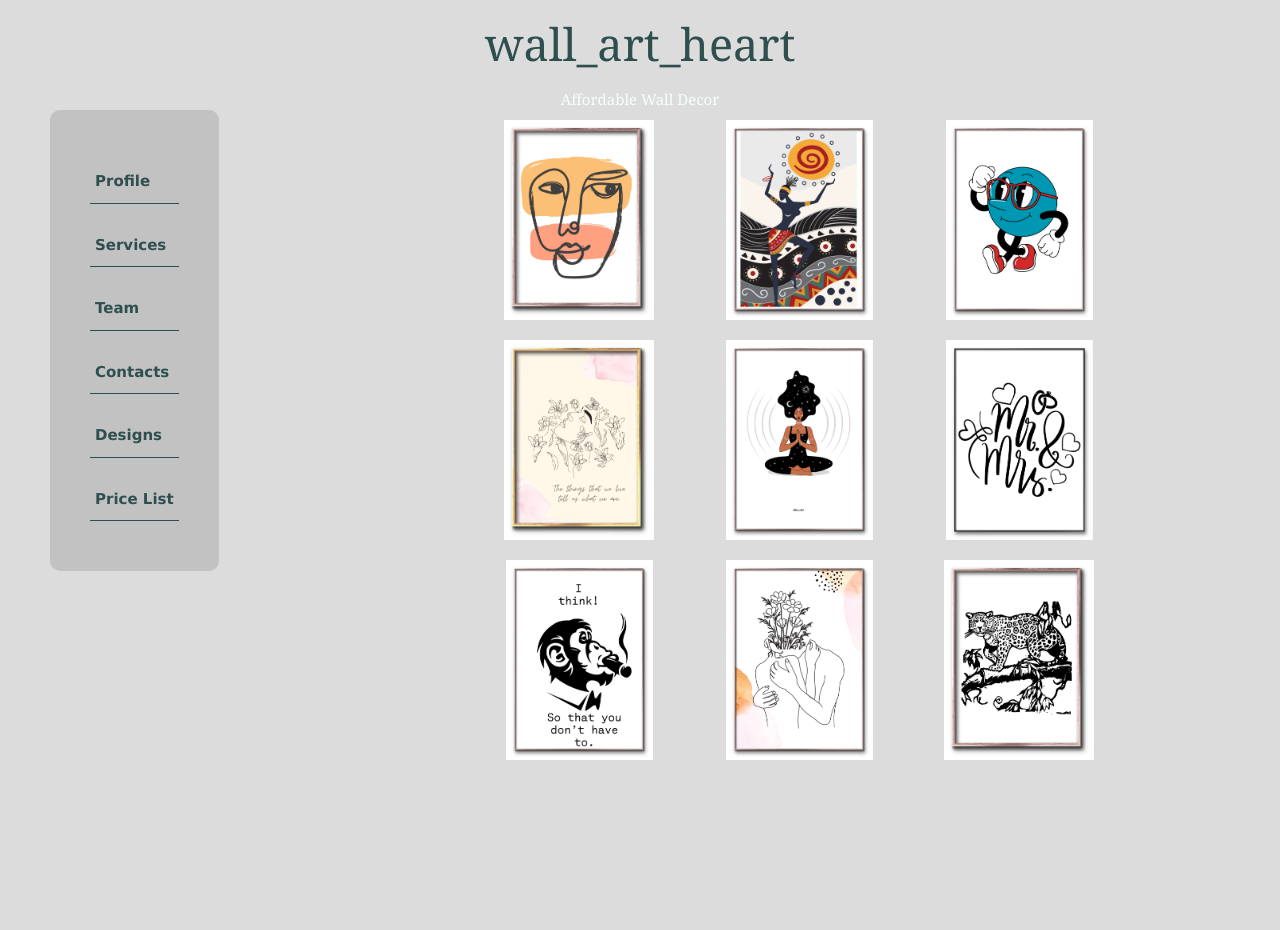
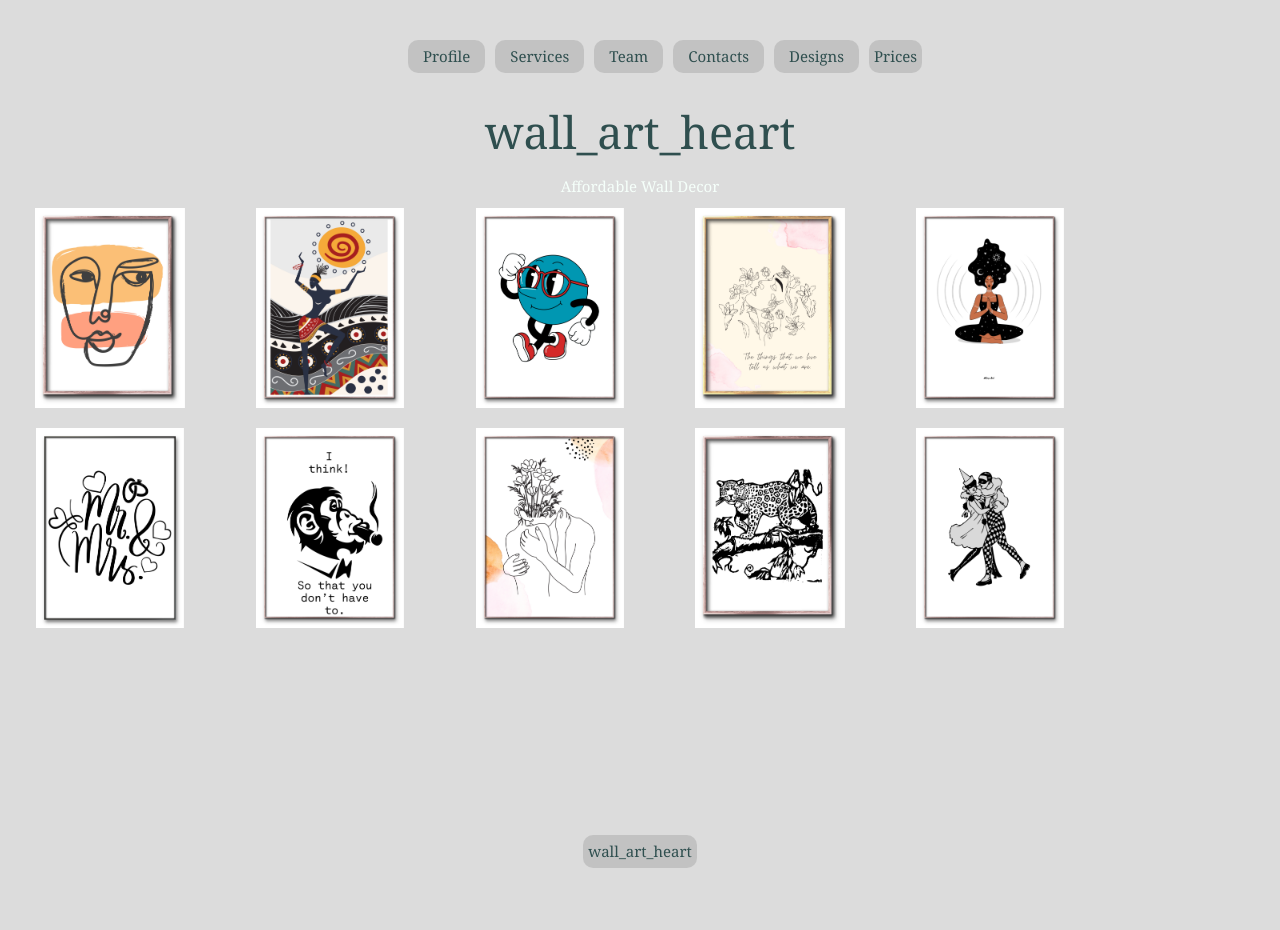
Before and after one commit to Genevive-Mbesi/ArtHub_Ke, a React (Create React App) app in the folder mbesiart/: page / in a window 1280 px wide. Shown: the top 930 px of the page. Built offline with nearby package versions, Linux system fonts and the light colour scheme.

Commit message:
complete

```diff
--- a/mbesiart/src/components/contacts.jsx
+++ b/mbesiart/src/components/contacts.jsx
@@ -2,6 +2,7 @@ import React from 'react';
 import assets from '../assets/designs.png';
 import { AiFillInstagram, AiFillMail, AiOutlineWhatsApp } from 'react-icons/ai';
 import Footer from './footer';
+import { Link } from 'react-router-dom';
 
 const Contacts = React.forwardRef((props, ref) => {
   const bodyStyle = {
@@ -11,7 +12,7 @@ const Contacts = React.forwardRef((props, ref) => {
     backgroundSize: 'cover',
     margin: 0,
     padding: 0,
-    minHeight: '100vh', // Using minHeight to ensure the content is centered vertically
+    minHeight: '100vh',
     display: 'flex',
     flexDirection: 'column',
     alignItems: 'center',
@@ -21,7 +22,7 @@ const Contacts = React.forwardRef((props, ref) => {
     width: '460px',
     height: '460px',
     objectFit: 'contain',
-    marginBottom: '20px', // Added margin for spacing
+    marginBottom: '20px',
   };
 
   const content = {
@@ -30,7 +31,7 @@ const Contacts = React.forwardRef((props, ref) => {
     fontSize: '2em',
     color: 'DarkSlateGrey',
     fontFamily: 'Georgia, serif',
-    textAlign: 'center', // Center text for responsiveness
+    textAlign: 'center',
   };
 
   const subcontent = {
@@ -40,12 +41,30 @@ const Contacts = React.forwardRef((props, ref) => {
     color: 'DarkSlateGrey',
     fontFamily: 'Georgia, serif',
     alignItems: 'center',
-    textAlign: 'center', // Center text for responsiveness
+    textAlign: 'center',
+  };
+  const itemStyle = {
+    padding: '5px',
+    marginBottom: '10px',
+    color: 'DarkSlateGrey',
+    cursor: 'pointer',
+    backgroundColor: 'rgba(169, 169, 169, 0.5)',
+    borderRadius: '10px',
+    margin: '3%',
+    alignItems: 'center',
+    justifyContent: 'center',
+    fontFamily: 'Georgia, serif',
+
   };
 
   return (
     <div ref={ref}>
       <div style={bodyStyle}>
+      <h1 style={itemStyle}>
+          <Link to="/">
+            wall_art_heart
+          </Link>
+        </h1>
         <img src={assets} alt='profile' className='w-80 h-30 overflow-hidden container' style={profileimage} />
         <h1 style={content}>
           To Choose From Our Endless designs<br />
@@ -56,7 +75,8 @@ const Contacts = React.forwardRef((props, ref) => {
           <span className='text-gray-500'>Contact us below:</span>
         </h1>
         <h2 className='flex gap-5 text-3xl pt-10' style={subcontent}>
-          <a href='https://wa.me/+254745052800' target='_blank'>
+        <a href='https://wa.me/+254745052800' target='_blank' rel='noreferrer'>
+
             <AiOutlineWhatsApp />
           </a>
           <a href='https://www.instagram.com/wall_art_heart?igsh=OHk4bmZrb3RkcjVy'>
--- a/mbesiart/src/components/home.jsx
+++ b/mbesiart/src/components/home.jsx
@@ -10,6 +10,7 @@ import thorny from '../assets/thorny.jpg';
 import wild from '../assets/wild.jpg';
 import cartoon from '../assets/cartoon.jpg';
 import Services from './services';
+import crazycouple from '../assets/crazycouple.jpg'
 
 const Home = React.forwardRef((props, ref) => {
 
@@ -56,10 +57,6 @@ const Home = React.forwardRef((props, ref) => {
     display: 'flex',
     justifyContent: 'flex-start',
     flexWrap: 'wrap',
-
-  };
-  const navContainer = {
-    display: 'flex',
   };
 
   const imageStyle = {
@@ -73,10 +70,9 @@ const Home = React.forwardRef((props, ref) => {
     <div ref={ref} style={bodyStyle}>
       <div style={containerStyle}>
         <div style={contentStyle}>
+        <Navigation/>
           <h1 style={heading}>wall_art_heart</h1>
           <h1 style={subheading}>Affordable Wall Decor</h1>
-          <div style={navContainer}>
-          <Navigation/>
           <div style={imageContainer}>
             <img src={abstract} alt="abstract" style={imageStyle} />
             <img src={african} alt="african" style={imageStyle} />
@@ -87,13 +83,13 @@ const Home = React.forwardRef((props, ref) => {
             <img src={think} alt="think" style={imageStyle} />
             <img src={thorny} alt="thorny" style={imageStyle} />
             <img src={wild} alt="wild" style={imageStyle} />
+            <img src={crazycouple} alt="crazy couple" style={imageStyle} />
           </div>
           </div>
         </div>
         <Services/>
 
       </div>
-    </div>
   );
 });
 
--- a/mbesiart/src/components/listings.jsx
+++ b/mbesiart/src/components/listings.jsx
@@ -1,5 +1,6 @@
 import React from 'react';
 import Footer from './footer';
+import { Link } from 'react-router-dom';
 
 const Listings = React.forwardRef((props, ref) => {
   const bodyStyle = {
@@ -33,10 +34,29 @@ const Listings = React.forwardRef((props, ref) => {
     textAlign: 'center', // Center text for responsiveness
     fontFamily: 'Georgia, serif',
   };
+  const itemStyle = {
+    padding: '5px',
+    marginBottom: '10px',
+    color: 'DarkSlateGrey',
+    cursor: 'pointer',
+    backgroundColor: 'rgba(169, 169, 169, 0.5)',
+    borderRadius: '10px',
+    margin: '3%',
+    alignItems: 'center',
+    justifyContent: 'center',
+    fontFamily: 'Georgia, serif',
+
+  };
+
 
   return (
     <div ref={ref}>
       <div style={bodyStyle}>
+      <h1 style={itemStyle}>
+          <Link to="/">
+            wall_art_heart
+          </Link>
+        </h1>
         <h1 style={subheading}>Art is a friendly way of expressing our imagination,<br></br>
           It speaks a lot about our world and our lives.
         </h1>
--- a/mbesiart/src/components/navigationbar.jsx
+++ b/mbesiart/src/components/navigationbar.jsx
@@ -1,69 +1,85 @@
-import React, {useState } from 'react';
-import {Link} from "react-router-dom";
+import React, { useState } from 'react';
+import { Link } from 'react-router-dom';
 
 const Navigation = () => {
-
   const [showPrices, setShowPrices] = useState(false);
 
   const togglePrices = () => {
     setShowPrices(!showPrices);
   };
 
+  const headingStyle = {
+    padding: '10px',
+    paddingBottom: '10px',
+    fontWeight: '300',
+    marginBottom: '10px',
+    color: 'DarkSlateGrey',
+    cursor: 'pointer',
+    fontFamily: 'Georgia, serif',
+  };
 
-  const headingStyle = {
-    padding: '20px 5px',
-    borderBottom:'1px solid DarkSlateGrey',
-    paddingBottom: '10px',
-    fontWeight: '600',
+  const itemStyle = {
+    padding: '5px',
     marginBottom: '10px',
-    fontSize: '1em',
-    color:'DarkSlateGrey',
+    color: 'DarkSlateGrey',
     cursor: 'pointer',
+    backgroundColor: 'rgba(169, 169, 169, 0.5)',
+    borderRadius: '10px',
+    margin: '5px',
+    alignItems: 'center',
+    justifyContent: 'center',
+    fontFamily: 'Georgia, serif',
 
   };
+
   const containerStyle = {
-    display: 'inline-block',
-    backgroundColor: 'rgba(169, 169, 169, 0.5)',
-    padding: '40px',
+    display: 'flex',
+    padding: '5px',
     borderRadius: '10px',
+    alignItems: 'center',
+    justifyContent: 'center',
+    paddingTop: '30px',
+    margin: '5px',
   };
 
+
   return (
-
-       <nav style={{ width: '80%', maxWidth: '600px',marginLeft: '50px' }}>
+    <nav style={{ width: '80%', maxWidth: '600px', marginLeft: '50px' }}>
       <ul style={containerStyle}>
-        <li style={headingStyle}>
-        <Link to='/profile'>
+        <li style={itemStyle}>
+          <Link to="/profile" style={headingStyle}>
             Profile
           </Link>
         </li>
-          <li style={headingStyle}>
-        <Link to='/services'>
+        <li style={itemStyle}>
+          <Link to="/services" style={headingStyle}>
             Services
           </Link>
         </li>
-          <li style={headingStyle}>
-        <Link to='/listings'>
+        <li style={itemStyle}>
+          <Link to="/listings" style={headingStyle}>
             Team
           </Link>
         </li>
-          <li style={headingStyle}>
-        <Link to='/contacts'>
+        <li style={itemStyle}>
+          <Link to="/contacts" style={headingStyle}>
             Contacts
           </Link>
         </li>
-          <li style={headingStyle}>
-          <a href= 'https://www.instagram.com/wall_art_heart?igsh=OHk4bmZrb3RkcjVy'> Designs </a>
+        <li style={itemStyle}>
+          <a href="https://www.instagram.com/wall_art_heart?igsh=OHk4bmZrb3RkcjVy" style={headingStyle}>
+            Designs
+          </a>
         </li>
         <li>
           {/* Button to toggle price display */}
-           <div style={headingStyle} onClick={togglePrices}>
-            {showPrices ? 'Hide Prices' : 'Price List'}
+          <div style={itemStyle} onClick={togglePrices}>
+            {showPrices ? 'Hide Prices' : 'Prices'}
           </div>
 
           {/* Display prices when showPrices is true */}
           {showPrices && (
-            <div style={headingStyle}>
+            <div style={itemStyle}>
               <p>A3 - Ksh 1550</p>
               <p>A4 - Ksh 550</p>
               <p>A5 - Ksh 450</p>
@@ -73,7 +89,6 @@ const Navigation = () => {
         </li>
       </ul>
     </nav>
-
   );
 };
 
--- a/mbesiart/src/components/profile.jsx
+++ b/mbesiart/src/components/profile.jsx
@@ -1,6 +1,8 @@
 import React from 'react';
 import assets from '../assets/profile.jpg';
 import Footer from './footer';
+import { Link } from 'react-router-dom';
+
 
 const Profile = React.forwardRef((props, ref) => {
   const bodyStyle = {
@@ -41,10 +43,29 @@ const Profile = React.forwardRef((props, ref) => {
     fontFamily: 'Georgia, serif',
     textAlign: 'center', // Center text for responsiveness
   };
+  const itemStyle = {
+    padding: '5px',
+    marginBottom: '10px',
+    color: 'DarkSlateGrey',
+    cursor: 'pointer',
+    backgroundColor: 'rgba(169, 169, 169, 0.5)',
+    borderRadius: '10px',
+    margin: '3%',
+    alignItems: 'center',
+    justifyContent: 'center',
+    fontFamily: 'Georgia, serif',
+
+  };
+
 
   return (
     <div ref={ref}>
       <div style={bodyStyle}>
+      <h1 style={itemStyle}>
+          <Link to="/">
+            wall_art_heart
+          </Link>
+        </h1>
         <img src={assets} alt="profile" className='w-80 h-30 overflow-hidden container' style={profileimage} />
         <h1 style={content}>WALLS THAT MAKE <br /> YOU WANT TO STAY</h1>
         <h2 style={subcontent}>Our specially designed Wall Art is created to<br />
--- a/mbesiart/src/components/services.jsx
+++ b/mbesiart/src/components/services.jsx
@@ -4,6 +4,7 @@ import personalize from '../assets/personalize.jpg';
 import office from '../assets/office.jpg';
 import vibrance from '../assets/vibrance.jpg';
 import Footer from './footer';
+import { Link } from 'react-router-dom';
 
 const Services = React.forwardRef((props, ref) => {
   const bodyStyle = {
@@ -17,8 +18,7 @@ const Services = React.forwardRef((props, ref) => {
     display: 'flex',
     flexDirection: 'column',
     alignItems: 'center',
-    justifyContent: 'center', // Center content vertically
-    alignItems: 'center',
+    justifyContent: 'center',
   };
 
   const contentContainer = {
@@ -54,14 +54,33 @@ const Services = React.forwardRef((props, ref) => {
     marginBottom: '10px',
     borderBottom: '2px solid DarkSlateGrey',
   };
+  const itemStyle = {
+    padding: '5px',
+    marginBottom: '10px',
+    color: 'DarkSlateGrey',
+    cursor: 'pointer',
+    backgroundColor: 'rgba(169, 169, 169, 0.5)',
+    borderRadius: '10px',
+    margin: '3%',
+    alignItems: 'center',
+    justifyContent: 'center',
+    fontFamily: 'Georgia, serif',
+
+  };
+
 
   return (
     <div ref={ref}>
       <div style={bodyStyle}>
+      <h1 style={itemStyle}>
+          <Link to="/">
+            wall_art_heart
+          </Link>
+        </h1>
         <h1 style={heading}>What We Offer</h1>
         <div style={contentContainer}>
           <div>
-            <img src={customize} alt="customized image" style={imageStyle} />
+            <img src={customize} alt="customized" style={imageStyle} />
             <h1 style={subcontent}>Wall Art customization</h1>
           </div>
           <div>
@@ -69,7 +88,7 @@ const Services = React.forwardRef((props, ref) => {
             <h1 style={subcontent}>Framed directives</h1>
           </div>
           <div>
-            <img src={office} alt="office image" style={imageStyle} />
+            <img src={office} alt="office" style={imageStyle} />
             <h1 style={subcontent}>Office space wall designs</h1>
           </div>
           <div>
```
Lines whose indentation alone changed are shown as unchanged.
